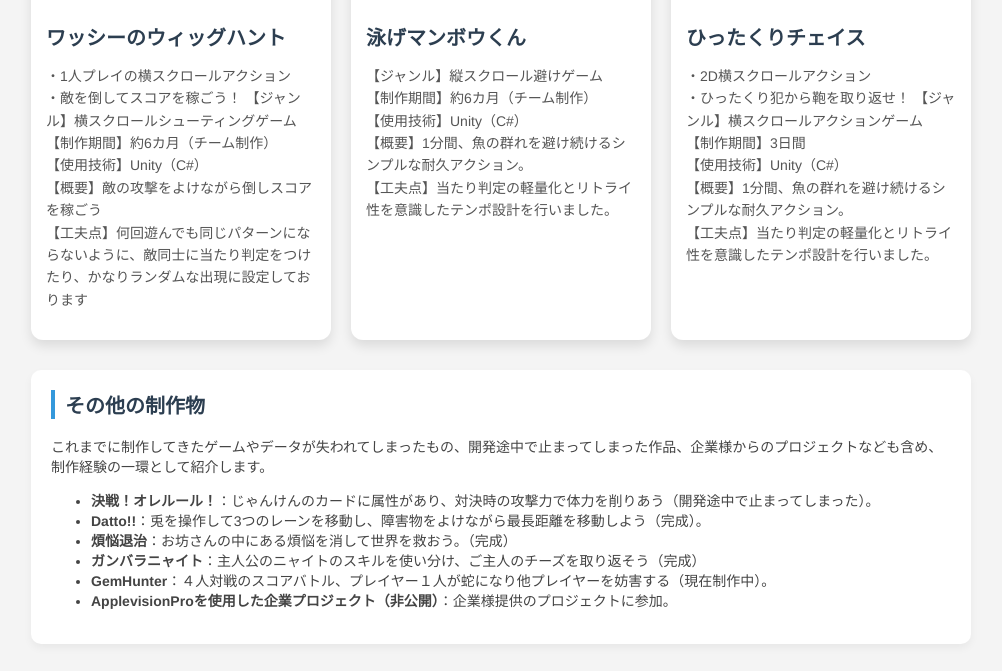
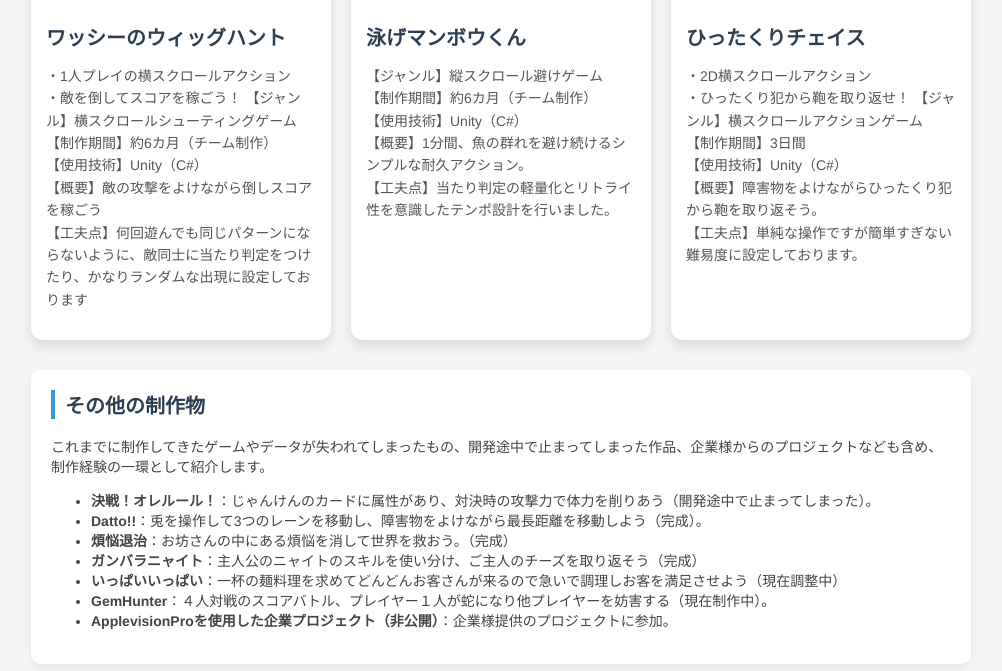
Before and after one commit to kurokuma09/Portforio, a plain HTML site: page index.html in a window 1280 px wide. Shown: the part 641-1312 px from the top of the page, without its empty margins (139-1141 px from the left). Drawn offline with Linux system fonts and the light colour scheme.

Commit message:
Add files via upload

```diff
--- a/index.html
+++ b/index.html
@@ -171,8 +171,8 @@
                     【ジャンル】横スクロールアクションゲーム<br>
                     【制作期間】3日間<br>
                     【使用技術】Unity（C#）<br>
-                    【概要】1分間、魚の群れを避け続けるシンプルな耐久アクション。<br>
-                    【工夫点】当たり判定の軽量化とリトライ性を意識したテンポ設計を行いました。
+                    【概要】障害物をよけながらひったくり犯から鞄を取り返そう。<br>
+                    【工夫点】単純な操作ですが簡単すぎない難易度に設定しております。
                 </p>
             </div>
         </a>
@@ -186,6 +186,7 @@
             <li><strong>Datto!!</strong>：兎を操作して3つのレーンを移動し、障害物をよけながら最長距離を移動しよう（完成）。</li>
             <li><strong>煩悩退治</strong>：お坊さんの中にある煩悩を消して世界を救おう。（完成）</li>
             <li><strong>ガンバラニャイト</strong>：主人公のニャイトのスキルを使い分け、ご主人のチーズを取り返そう（完成）</li>
+            <li><strong>いっぱいいっぱい</strong>：一杯の麺料理を求めてどんどんお客さんが来るので急いで調理しお客を満足させよう（現在調整中）</li>
             <li><strong>GemHunter</strong>：４人対戦のスコアバトル、プレイヤー１人が蛇になり他プレイヤーを妨害する（現在制作中）。</li>
             <li><strong>ApplevisionProを使用した企業プロジェクト（非公開）</strong>：企業様提供のプロジェクトに参加。</li>
         </ul>
```
